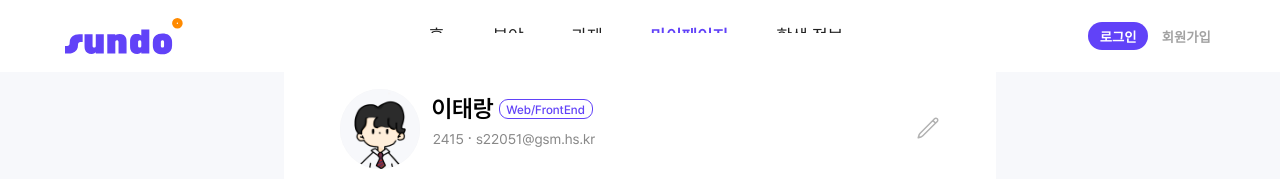
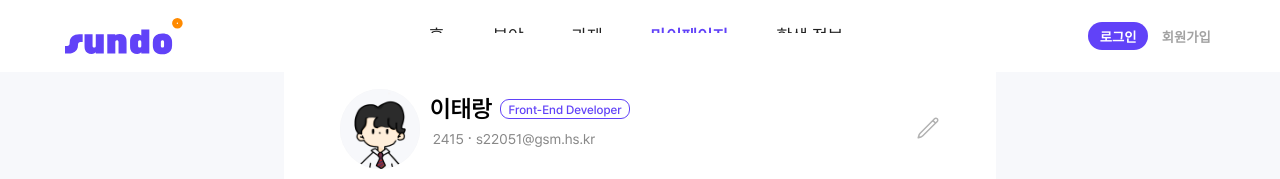
Before and after one commit to GSM-Not-Easy/Sundo-Frontend, a React (Create React App) app: page /my in a window 1280 px wide. Shown: the top 179 px of the page. Built offline with nearby package versions, Linux system fonts and the light colour scheme.

Commit message:
Update header major, name style change, path appoint

```diff
--- a/src/pageContainer/MyPage/index.jsx
+++ b/src/pageContainer/MyPage/index.jsx
@@ -48,7 +48,7 @@ const MyPage = () => {
                 <S.ProfileContent>
                   <S.NameMajorContainer>
                     <S.Name>이태랑</S.Name>
-                    <S.Major>Web/FrontEnd</S.Major>
+                    <S.Major>Front-End Developer</S.Major>
                   </S.NameMajorContainer>
                   <S.ClassInfo>
                     <S.ClassInfoTitle>{classNum}</S.ClassInfoTitle>
--- a/src/pageContainer/MyPage/style.js
+++ b/src/pageContainer/MyPage/style.js
@@ -50,18 +50,20 @@ export const ProfileContent = styled.div`
 `;
 
 export const NameMajorContainer = styled.div`
-  width: 100%;
+  width: 18.75rem;
   height: 2.5rem;
   display: flex;
-  justify-content: center;
+  justify-content: flex-start;
   align-items: center;
   gap: 0.3125rem;
+  margin-left: 0.625rem;
 `;
 
 export const Name = styled.span`
   font-weight: 600;
   line-height: 2.25rem;
   font-size: 1.5rem;
+  width: 4.0625rem;
   color: black;
 `;
 
@@ -74,7 +76,7 @@ export const Major = styled.span`
   font-size: 0.75rem;
   display: flex;
   justify-content: center;
-  width: 5.875rem;
+  width: 8.125rem;
   height: 1.25rem;
 `;
 
--- a/src/pageContainer/StuInfoPage/index.jsx
+++ b/src/pageContainer/StuInfoPage/index.jsx
@@ -196,7 +196,7 @@ const StuInfoPage = () => {
         <S.StuList>
           {filteredStudents.map((student, idx) => (
             <S.StuItem key={idx}>
-              <S.StuInfoSelect onClick={() => navigate(`/${student.name}`)}>
+              <S.StuInfoSelect onClick={() => navigate('/my')}>
                 눌러서 이동 <A.NavigateIcon />
               </S.StuInfoSelect>
               <img src={slicePoint(student.number, Boy, Girl)} alt='여학생' />
```
